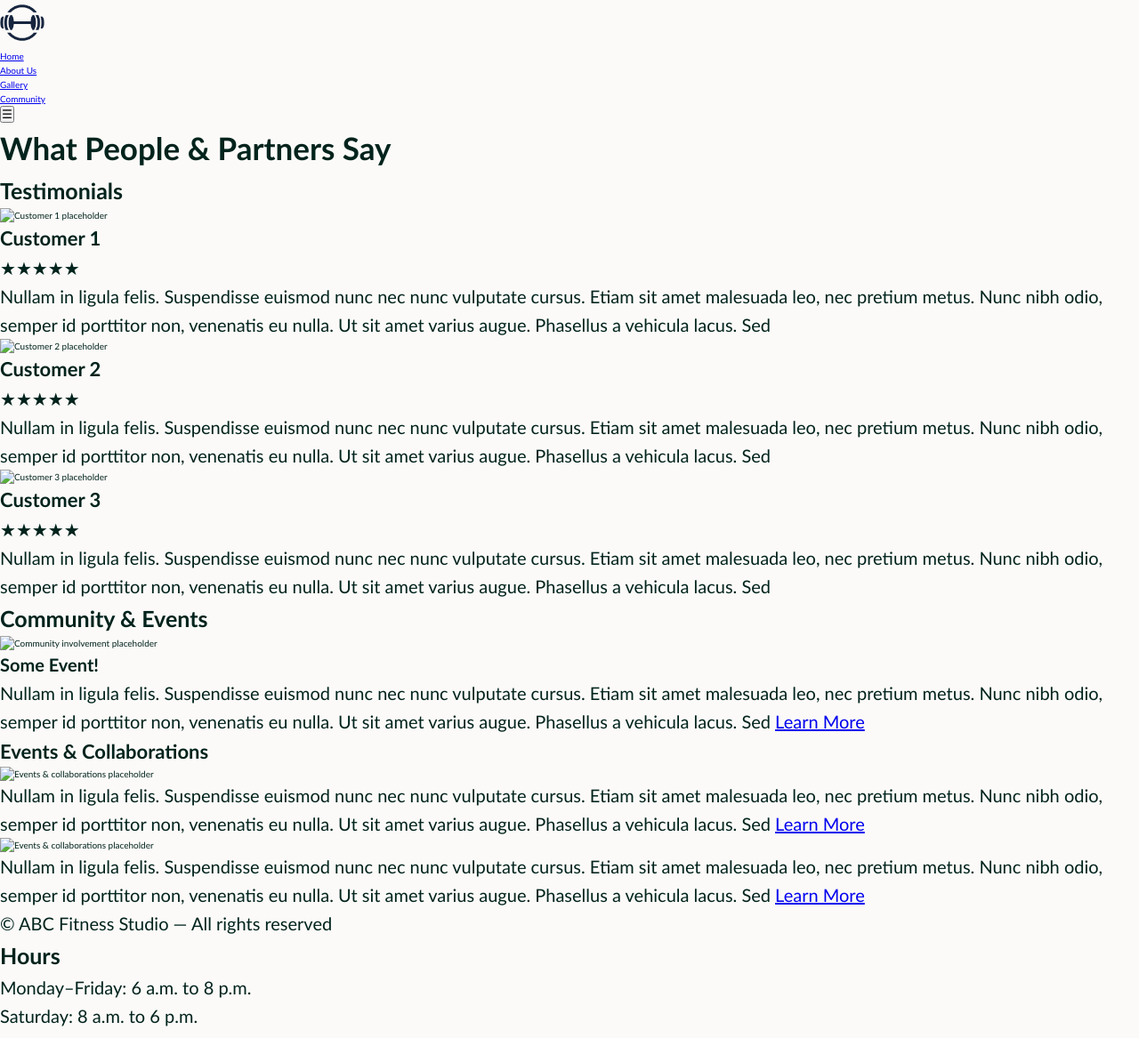
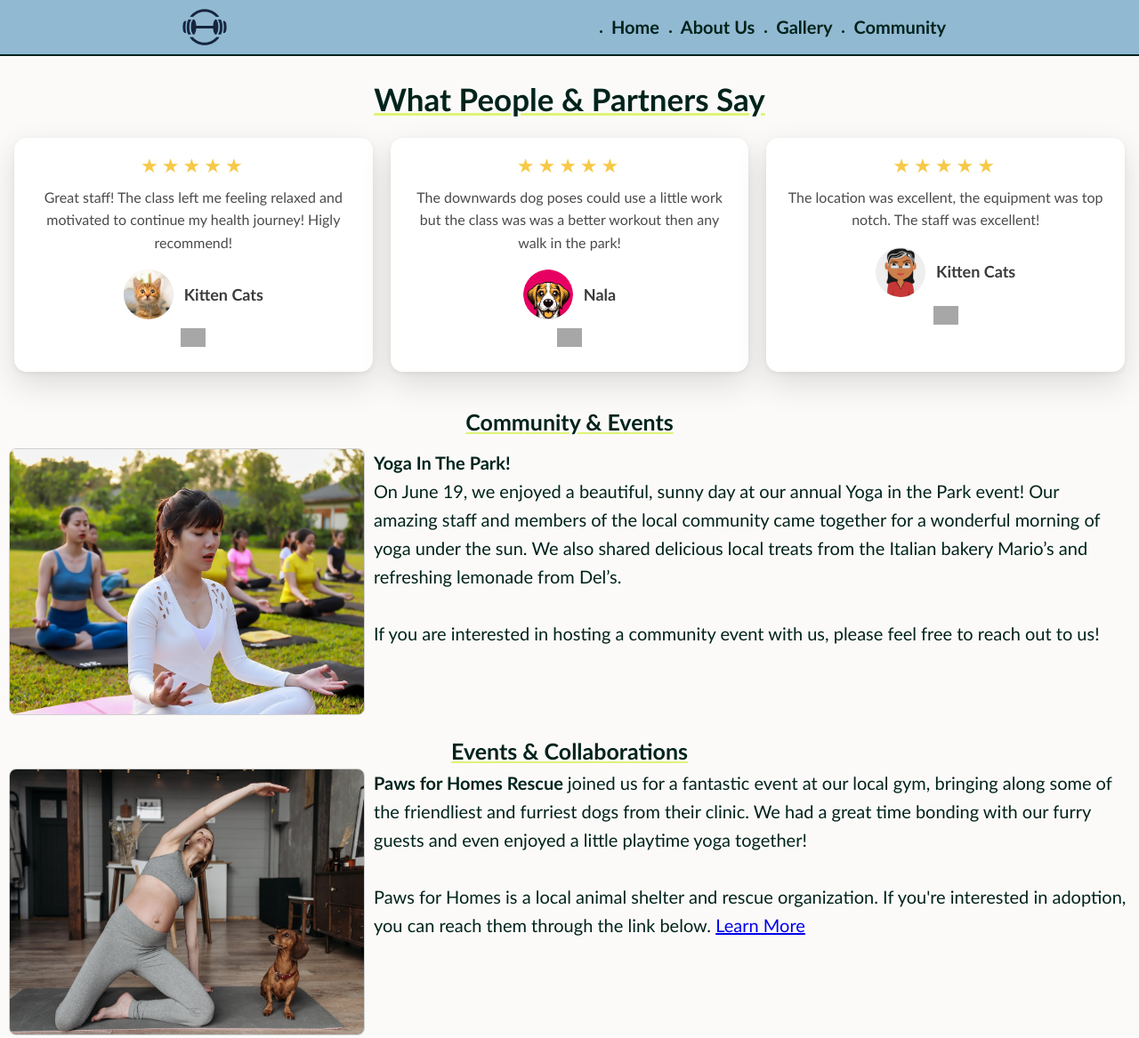
Before and after one commit to Wil-Colon/ABC-Fitness-Studio, a website: page Other.html in a window 1280 px wide. Shown: the top 1167 px of the page at 89% size. Drawn offline with Linux system fonts and the light colour scheme; files that its build step writes are made by us from their sources; grey boxes are pictures that could not be loaded.

Commit message:
Other page wip

```diff
--- a/Other.html
+++ b/Other.html
@@ -3,138 +3,186 @@
   <head>
     <meta charset="utf-8" />
     <meta name="viewport" content="width=device-width, initial-scale=1" />
-    <link rel="stylesheet" href="styles.css" />
+    <link rel="stylesheet" href="css/styles.css" />
+    <link rel="stylesheet" href="css/home.css" />
+    <link rel="stylesheet" href="css/other.css" />
     <title>Testimonials & Community</title>
   </head>
   <body>
-    <header>
-      <img src="images/logo1.png" width="50" alt="ABC Fitness Logo" />
-      <nav aria-label="Primary">
-        <ul>
-          <li><a href="Home.html">Home</a></li>
-          <li><a href="About.html">About Us</a></li>
-          <li><a href="Gallery.html">Gallery</a></li>
-          <li><a href="Other.html">Community</a></li>
-          <li><button aria-label="Open menu">☰</button></li>
+    <header class="header">
+      <img
+        class="header-logo"
+        src="images/logo1.png"
+        width="50px"
+        alt="ABC Fitness
+      Logo"
+      />
+      <nav class="header-menu" aria-label="Main site navigation">
+        <ul class="header-nav">
+          <li>
+            <a href="Home.html" class="header-nav-item" aria-current="home"
+              >Home</a
+            >
+          </li>
+          <li><a href="About.html" class="header-nav-item">About Us</a></li>
+          <li><a href="Gallery.html" class="header-nav-item">Gallery</a></li>
+          <li><a href="Other.html" class="header-nav-item">Community</a></li>
         </ul>
       </nav>
+
+      <button
+        class="burgermenu"
+        type="button"
+        aria-label="Open main menu"
+        aria-controls="mobile-nav"
+      >
+        <svg
+          xmlns="http://www.w3.org/2000/svg"
+          height="2.0em"
+          viewBox="0 0 448 512"
+        >
+          <path
+            d="M0 96C0 78.3 14.3 64 32 64H416c17.7 0 32 14.3 32 32s-14.3 32-32 32H32C14.3 128 0 113.7 0 96zM0 256c0-17.7 14.3-32 32-32H416c17.7 0 32 14.3 32 32s-14.3 32-32 32H32c-17.7 0-32-14.3-32-32zM448 416c0 17.7-14.3 32-32 32H32c-17.7 0-32-14.3-32-32s14.3-32 32-32H416c17.7 0 32 14.3 32 32z"
+          />
+        </svg>
+        <nav
+          id="mobile-nav"
+          class="burgermenu-links"
+          aria-label="Mobile main navigation"
+        >
+          <ul>
+            <li><a href="Home.html" aria-current="home">Home</a></li>
+            <li><a href="About.html">About Us</a></li>
+            <li><a href="Gallery.html">Gallery</a></li>
+            <li><a href="Other.html">Community</a></li>
+          </ul>
+        </nav>
+      </button>
     </header>
 
     <main>
-      <section aria-labelledby="what-people-heading">
-        <h1 id="what-people-heading">What People &amp; Partners Say</h1>
+      <section id="what-people-heading">
+        <h1>What People &amp; Partners Say</h1>
       </section>
 
-      <section aria-labelledby="testimonials-heading">
-        <h2 id="testimonials-heading" class="visually-hidden">Testimonials</h2>
-        <ul class="testimonials-list" aria-label="Testimonials">
-          <li>
-            <article aria-labelledby="cust1">
-              <img
-                src="link"
-                alt="Customer 1 placeholder"
-                width="320"
-                height="200"
-                loading="lazy"
-              />
-              <h3 id="cust1">Customer 1</h3>
-              <p aria-label="5 out of 5 stars">★★★★★</p>
-              <p>
-                Nullam in ligula felis. Suspendisse euismod nunc nec nunc
-                vulputate cursus. Etiam sit amet malesuada leo, nec pretium
-                metus. Nunc nibh odio, semper id porttitor non, venenatis eu
-                nulla. Ut sit amet varius augue. Phasellus a vehicula lacus. Sed
-              </p>
-            </article>
-          </li>
+      <section class="reviews" aria-label="reviews-heading">
+        <article id="reviews-heading" class="reviews-card">
+          <div class="reviews-stars" aria-label="5 out of 5 stars" role="img">
+            ★★★★★
+          </div>
 
-          <li>
-            <article aria-labelledby="cust2">
-              <img
-                src="link"
-                alt="Customer 2 placeholder"
-                width="320"
-                height="200"
-                loading="lazy"
-              />
-              <h3 id="cust2">Customer 2</h3>
-              <p aria-label="5 out of 5 stars">★★★★★</p>
-              <p>
-                Nullam in ligula felis. Suspendisse euismod nunc nec nunc
-                vulputate cursus. Etiam sit amet malesuada leo, nec pretium
-                metus. Nunc nibh odio, semper id porttitor non, venenatis eu
-                nulla. Ut sit amet varius augue. Phasellus a vehicula lacus. Sed
-              </p>
-            </article>
-          </li>
+          <blockquote class="reviews-quote">
+            Great staff! The class left me feeling relaxed and motivated to
+            continue my health journey! Higly recommend!
+          </blockquote>
 
-          <li>
-            <article aria-labelledby="cust3">
-              <img
-                src="link"
-                alt="Customer 3 placeholder"
-                width="320"
-                height="200"
-                loading="lazy"
-              />
-              <h3 id="cust3">Customer 3</h3>
-              <p aria-label="5 out of 5 stars">★★★★★</p>
-              <p>
-                Nullam in ligula felis. Suspendisse euismod nunc nec nunc
-                vulputate cursus. Etiam sit amet malesuada leo, nec pretium
-                metus. Nunc nibh odio, semper id porttitor non, venenatis eu
-                nulla. Ut sit amet varius augue. Phasellus a vehicula lacus. Sed
-              </p>
-            </article>
-          </li>
-        </ul>
+          <div class="reviews-profile">
+            <img class="reviews-avatar" src="images/review-cat.jpg" alt="" />
+            <div class="reviews-name">Kitten Cats</div>
+          </div>
+
+          <img
+            class="reviews-brand"
+            src="https://upload.wikimedia.org/wikipedia/commons/2/2f/Google_2015_logo.svg"
+            alt="Google"
+          />
+        </article>
+
+        <article id="reviews-heading" class="reviews-card">
+          <div class="reviews-stars" aria-label="5 out of 5 stars" role="img">
+            ★★★★★
+          </div>
+
+          <blockquote class="reviews-quote">
+            The downwards dog poses could use a little work but the class was
+            was a better workout then any walk in the park!
+          </blockquote>
+
+          <div class="reviews-profile">
+            <img class="reviews-avatar" src="images/review-dog.png" alt="" />
+            <div class="reviews-name">Nala</div>
+          </div>
+
+          <img
+            class="reviews-brand"
+            src="https://upload.wikimedia.org/wikipedia/commons/2/2f/Google_2015_logo.svg"
+            alt="Google"
+          />
+        </article>
+
+        <article id="reviews-heading" class="reviews-card">
+          <div class="reviews-stars" aria-label="5 out of 5 stars" role="img">
+            ★★★★★
+          </div>
+
+          <blockquote class="reviews-quote">
+            The location was excellent, the equipment was top notch. The staff
+            was excellent!
+          </blockquote>
+
+          <div class="reviews-profile">
+            <img class="reviews-avatar" src="images/review-person.png" alt="" />
+            <div class="reviews-name">Kitten Cats</div>
+          </div>
+
+          <img
+            class="reviews-brand"
+            src="https://upload.wikimedia.org/wikipedia/commons/2/2f/Google_2015_logo.svg"
+            alt="Google"
+          />
+        </article>
       </section>
 
-      <section aria-labelledby="community-events-heading">
-        <h2 id="community-events-heading" class="visually-hidden">
-          Community & Events
-        </h2>
+      <section id="community-involvement">
+        <h2 class="community-involvement-heading">Community & Events</h2>
 
-        <article aria-labelledby="community-heading">
+        <article class="community-involvement-container">
           <img
-            src="link"
-            alt="Community involvement placeholder"
-            width="640"
-            height="360"
+            src="images/yoga-in-park.jpg"
+            alt="Community involvement, yoga in park"
             loading="lazy"
           />
-          <h3 id="community-heading">
-            <p>Some Event!</p>
-          </h3>
+          <div class="community-involvement-copy-container">
+            <h3 id="community-involvement-heading">
+              <p>Yoga In The Park!</p>
+            </h3>
 
-          <p>
-            Nullam in ligula felis. Suspendisse euismod nunc nec nunc vulputate
-            cursus. Etiam sit amet malesuada leo, nec pretium metus. Nunc nibh
-            odio, semper id porttitor non, venenatis eu nulla. Ut sit amet
-            varius augue. Phasellus a vehicula lacus. Sed
-            <a href="#" role="button">Learn More</a>
-          </p>
+            <p>
+              On June 19, we enjoyed a beautiful, sunny day at our annual Yoga
+              in the Park event! Our amazing staff and members of the local
+              community came together for a wonderful morning of yoga under the
+              sun. We also shared delicious local treats from the Italian bakery
+              Mario’s and refreshing lemonade from Del’s.
+              <br />
+              <br />
+              If you are interested in hosting a community event with us, please
+              feel free to reach out to us!
+            </p>
+          </div>
         </article>
+      </section>
 
-        <article aria-labelledby="events-heading">
-          <h3 id="events-heading">Events &amp; Collaborations</h3>
-          <div>
+      <section id="collaborations-container">
+        <article class="collaborations-heading">
+          <h2>Events &amp; Collaborations</h2>
+          <div class="collaborations-event">
             <img
-              src="link"
-              alt="Events & collaborations placeholder"
-              width="640"
-              height="360"
+              src="images/dog-yoga.jpg"
+              alt="Dog Yoga event"
               loading="lazy"
             />
             <p>
-              Nullam in ligula felis. Suspendisse euismod nunc nec nunc
-              vulputate cursus. Etiam sit amet malesuada leo, nec pretium metus.
-              Nunc nibh odio, semper id porttitor non, venenatis eu nulla. Ut
-              sit amet varius augue. Phasellus a vehicula lacus. Sed
+              <strong> Paws for Homes Rescue </strong> joined us for a fantastic
+              event at our local gym, bringing along some of the friendliest and
+              furriest dogs from their clinic. We had a great time bonding with
+              our furry guests and even enjoyed a little playtime yoga together!
+              <br /><br />Paws for Homes is a local animal shelter and rescue
+              organization. If you're interested in adoption, you can reach them
+              through the link below.
               <a href="#" role="button">Learn More</a>
             </p>
           </div>
-          <div>
+          <div class="collaborations-event">
             <img
               src="link"
               alt="Events & collaborations placeholder"
--- a/css/home.css
+++ b/css/home.css
@@ -134,6 +134,7 @@
   background-color: #17253f;
   border-radius: 1.2rem;
   box-shadow: 0 2.4rem 4rem -2rem rgba(0, 0, 0, 0.35);
+  border: 0.5rem solid #def479;
 }
 
 .offer-title {
--- /dev/null
+++ b/css/other.css
@@ -0,0 +1,92 @@
+colors {
+  color: #17253f;
+  color: #2343bd;
+  color: #91b9d2;
+  color: #def479;
+  color: #fcfcfc;
+}
+
+#what-people-heading {
+  text-align: center;
+  margin-top: 2rem;
+  text-decoration: underline #def479;
+}
+
+.reviews {
+  flex-direction: column;
+  gap: 2rem;
+}
+
+.community-involvement-heading {
+  text-align: center;
+  text-decoration: underline #def479;
+}
+
+.community-involvement-container {
+  display: flex;
+  flex-direction: column;
+  margin: 1rem;
+}
+.community-involvement-container img {
+  aspect-ratio: 4/3;
+  border-radius: 0.8rem;
+  border: 1px solid #cfcfcf;
+}
+
+.community-involvement-copy-container {
+  margin-top: 1rem;
+}
+
+#collaborations-container {
+  margin: 1rem;
+}
+
+.collaborations-heading h2 {
+  text-align: center;
+  margin-top: 2rem;
+  text-decoration: underline #def479;
+}
+
+.collaborations-event {
+  display: flex;
+  flex-direction: column;
+  margin-bottom: 1rem;
+}
+
+.collaborations-event img {
+  aspect-ratio: 4/3;
+  border-radius: 0.8rem;
+  border: 1px solid #cfcfcf;
+}
+
+@media all and (min-width: 480px) {
+  .reviews {
+    flex-direction: row;
+  }
+
+  .community-involvement-container {
+    flex-direction: row;
+  }
+
+  .community-involvement-container img {
+    height: 30vw;
+    max-height: 30rem;
+    min-height: 15rem;
+  }
+  .community-involvement-copy-container {
+    margin: 0 1rem;
+  }
+
+  .collaborations-event {
+    flex-direction: row;
+  }
+  .collaborations-event img {
+    height: 30vw;
+    max-height: 30rem;
+    min-height: 15rem;
+  }
+
+  .collaborations-event p {
+    margin-left: 1rem;
+  }
+}
```
Also changed, not shown: Gallery.html (+1 -13 lines), Home.html (+7 -27 lines), css/about.css (+1 -8 lines), images/dog-yoga.jpg (added), images/review-dog.png (added), images/review-person.png (added), images/yoga-in-park.jpg (added).
